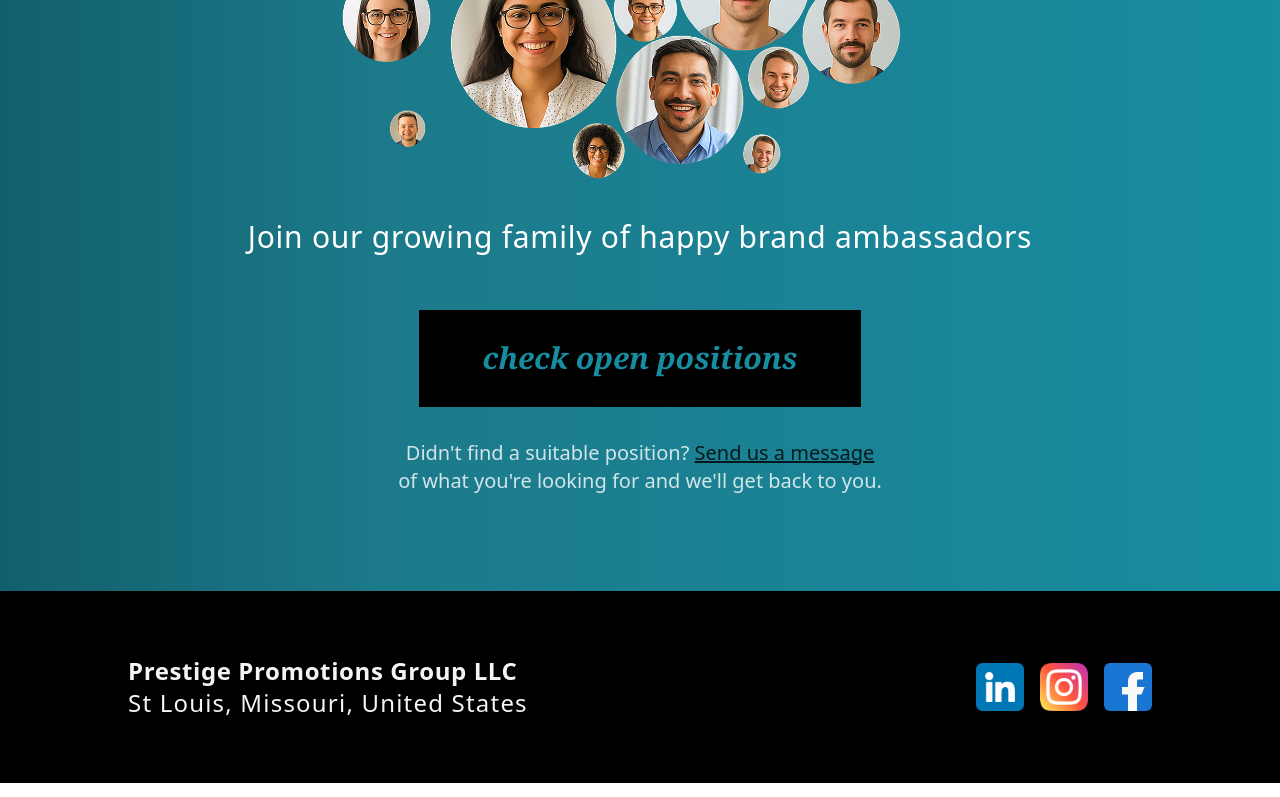
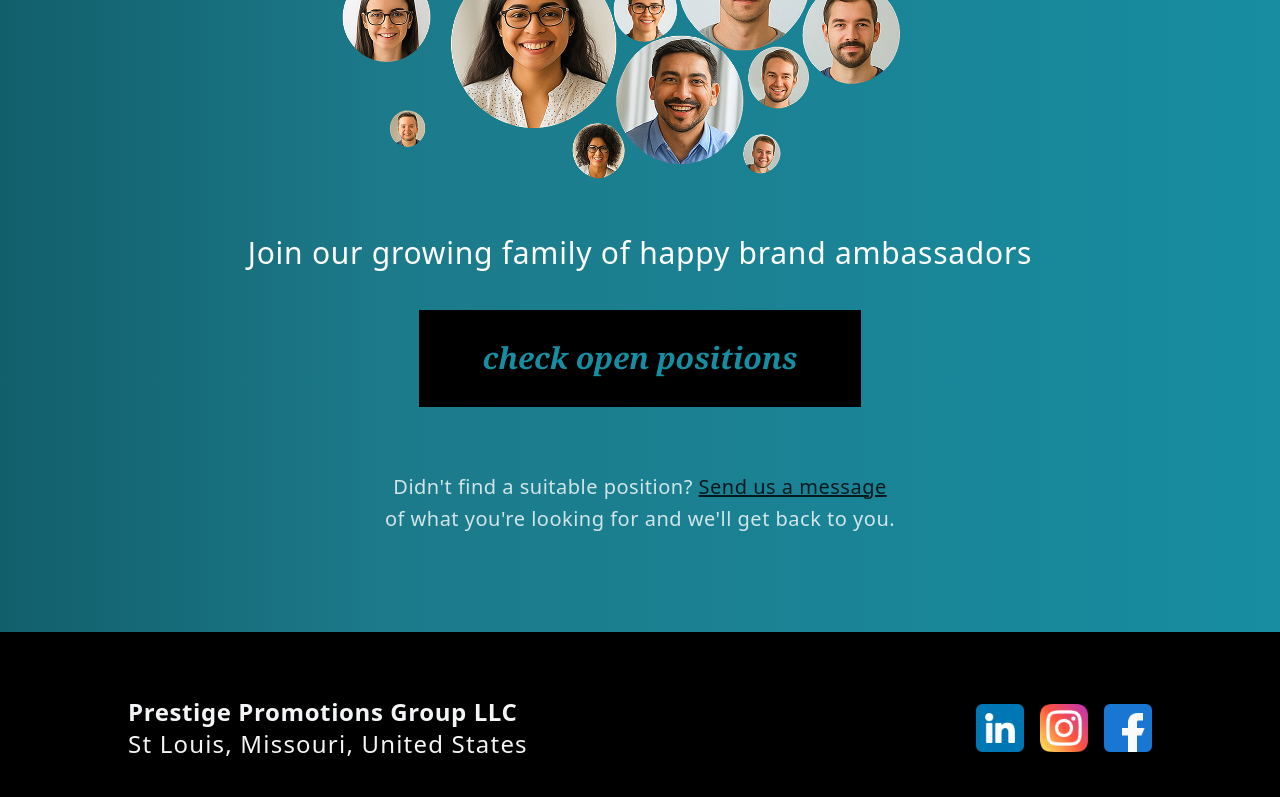
Before and after one commit to Rachitgarg56/ppg_next, a Next.js app: page /careers in a window 1280 px wide. Shown: the part 1905-2702 px from the top of the page. Built offline with nearby package versions, Linux system fonts and the light colour scheme.

Commit message:
Update PageContent.tsx

```diff
--- a/src/app/(main)/careers/PageContent.tsx
+++ b/src/app/(main)/careers/PageContent.tsx
@@ -13,7 +13,7 @@ const PageContent = () => {
   return (
     <div className='bg-gradient-to-r from-[#125F6C] via-[#1C7A8A] via-30% to-[#178DA1] text-white pb-8'>
         <div className="text-center text-5xl font-bold text-white font-cambria italic">Careers</div>
-        <div className="mt-8 text-2xl sm:text-3xl tracking-wide leading-relaxed px-8 mx-auto text-center font-thin sm:w-2/3 pb-4 md:pb-16">
+        <div className="mt-8 text-2xl sm:text-3xl tracking-wide leading-relaxed px-8 mx-auto text-center font-thin sm:w-2/3 pb-8 md:pb-16">
             Are you excited by the prospect of working in the events space? Do you like fast and enjoyable work environments where everybody works together to pull off events in real time? Come work with us to get real-world experience in the marketing and promotions industry and build skills that are transferable to any industry.
             <br /><br />
             We’re always on the lookout for young and energetic team members. Because this is an event-based organization, you would work limited hours and make money on the side while having plenty of time to pursue another career or passion.
@@ -22,14 +22,14 @@ const PageContent = () => {
 
         <InfiniteCarousel data={testimonials} />
 
-        <div className='flex flex-col items-center gap-8 px-4 py-16'>
+        <div className='flex flex-col items-center px-4 py-16'>
             <Image src={'/assets/images/careers/BA_cluster.png'} alt={'images-cluster'} width={600} height={397}/>
 
-            <p className='text-2xl sm:text-3xl font-thin tracking-wide leading-relaxed text-center'>Join our growing family of happy brand ambassadors</p>
+            <p className='text-2xl sm:text-3xl font-thin tracking-wide leading-relaxed text-center mt-12'>Join our growing family of happy brand ambassadors</p>
 
-            <button className='text-2xl text-[#178DA1] sm:text-3xl max-sm:px-8 px-12 sm:px-16 py-6 bg-black leading-relaxed text-center font-cambria font-bold italic cursor-pointer mt-4'>check open positions</button>
+            <button className='text-2xl text-[#178DA1] sm:text-3xl max-sm:px-8 px-12 sm:px-16 py-6 bg-black leading-relaxed text-center font-cambria font-bold italic cursor-pointer mt-4 md:mt-8'>check open positions</button>
 
-            <p className='text-xl text-center opacity-80'>Didn't find a suitable position? {' '}
+            <p className='text-xl text-center opacity-80 mt-12 font-thin leading-relaxed tracking-wide md:mt-16'>Didn't find a suitable position? {' '}
                 <br className='block md:hidden' />
                 <Link href={'/contact'}>
                     <span className='text-black underline cursor-pointer'>Send us a message</span> {' '}
```
